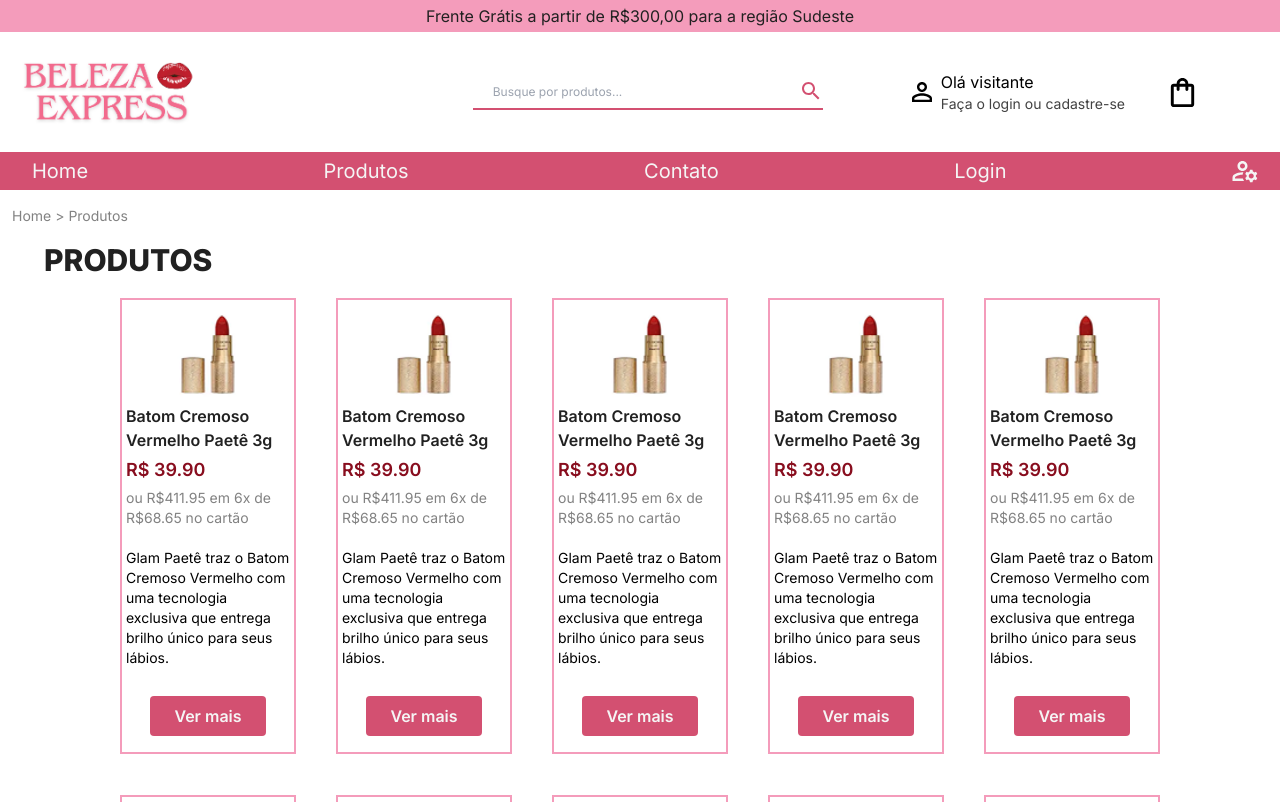
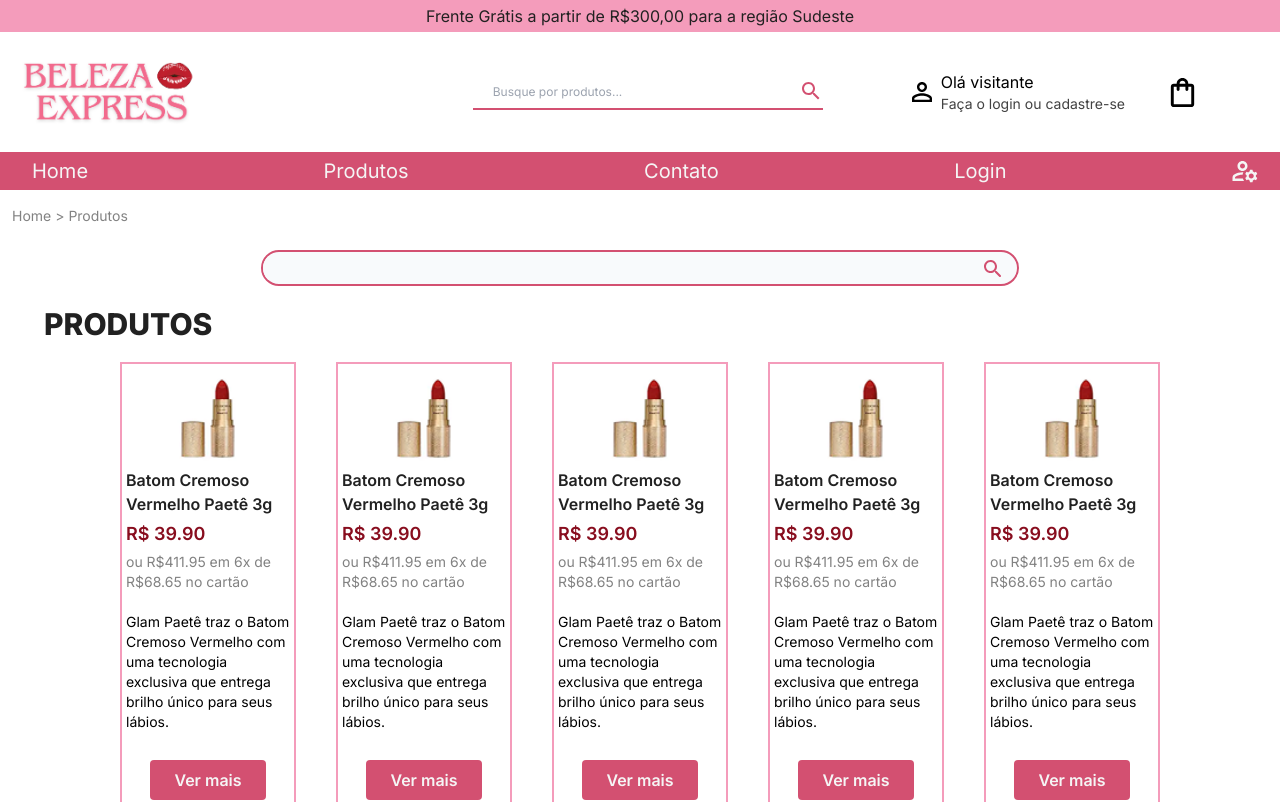
Before and after one commit to luizamc003/Next-Desafio-2025.1, a Next.js app: page /posts in a window 1280 px wide. Shown: the top 802 px of the page. Built offline with nearby package versions, Linux system fonts and the light colour scheme.

Commit message:
add search bar na pagina de posts

```diff
--- a/src/components/footer/index.tsx
+++ b/src/components/footer/index.tsx
@@ -1,4 +1,5 @@
 import Image from "next/image";
+import Link from "next/link";
 
 export default function Footer() {
   return (
@@ -27,6 +28,7 @@
             </div>
           </div>
 
+          <Link href={"/"}>
             <div className="flex justify-center items-center ">
               <Image
                 src="/logo/beleza-express-logo.png"
@@ -35,6 +37,7 @@
                 height={200}
               />
             </div>
+          </Link>
 
           <div className="flex w-full flex-col md:pb-0 flex-1 md:text-end">
             <div className="flex md:items-end flex-col">
--- a/src/components/header/index.tsx
+++ b/src/components/header/index.tsx
@@ -8,6 +8,7 @@
   Menu,
 } from "@mui/icons-material";
 import Navbar from "./navbar";
+import Link from "next/link";
 
 export default function Header() {
   return (
@@ -19,12 +20,14 @@
             <div className="md:hidden">
               <Menu />
             </div>
+            <Link href={"/"}>
               <Image
                 src="/logo/beleza-express-logo.png"
                 alt="logo"
                 width={200}
                 height={100}
               />
+            </Link>
 
             <div className="md:hidden">
               <a href="">
--- a/src/components/posts/index.tsx
+++ b/src/components/posts/index.tsx
@@ -2,6 +2,7 @@
 import TopNavegation from "../top-navegation";
 import SingleProduct from "../single-product";
 import NewsletterSection from "../newsletter-section";
+import Search from "./search";
 
 export default function Posts() {
   const linksProducts = [
@@ -14,6 +15,7 @@
       <div>
         <TopNavegation links={linksProducts} />
       </div>
+      <Search />
       <div className="w-full px-6 md:px-11">
         <h1 className="  text-3xl text-dark font-extrabold">PRODUTOS</h1>
       </div>
--- /dev/null
+++ b/src/components/posts/search/index.tsx
@@ -0,0 +1,18 @@
+import { SearchRounded } from "@mui/icons-material";
+
+export default function Search() {
+  return (
+    <div className="w-full flex justify-center items-center p-2 pb-5">
+      <div className="w-[60%] border-2 rounded-3xl overflow-hidden h-9 flex justify-center items-center border-primary-pink bg-slate-50 pr-3">
+        <input
+          type="text"
+          className="w-full px-3 border-none outline-none bg-slate-50"
+        />
+
+        <button>
+          <SearchRounded className="text-primary-pink" />
+        </button>
+      </div>
+    </div>
+  );
+}
```
Lines whose indentation alone changed are shown as unchanged.
